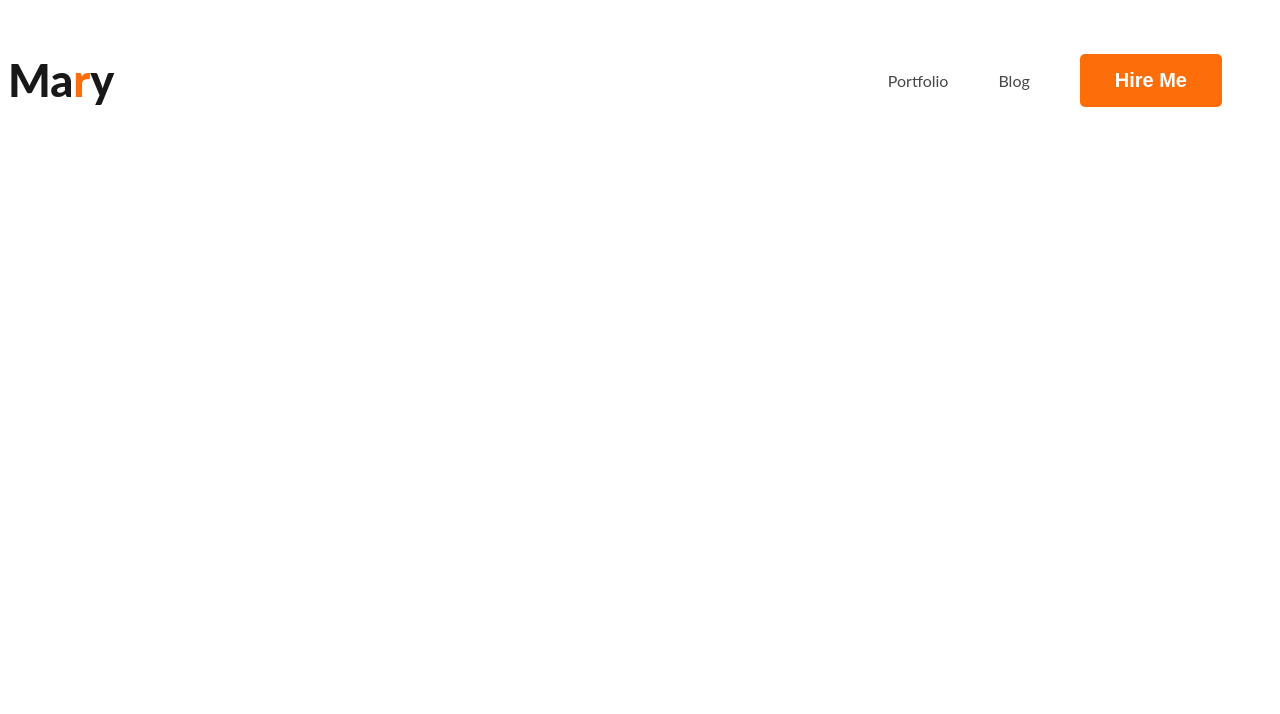
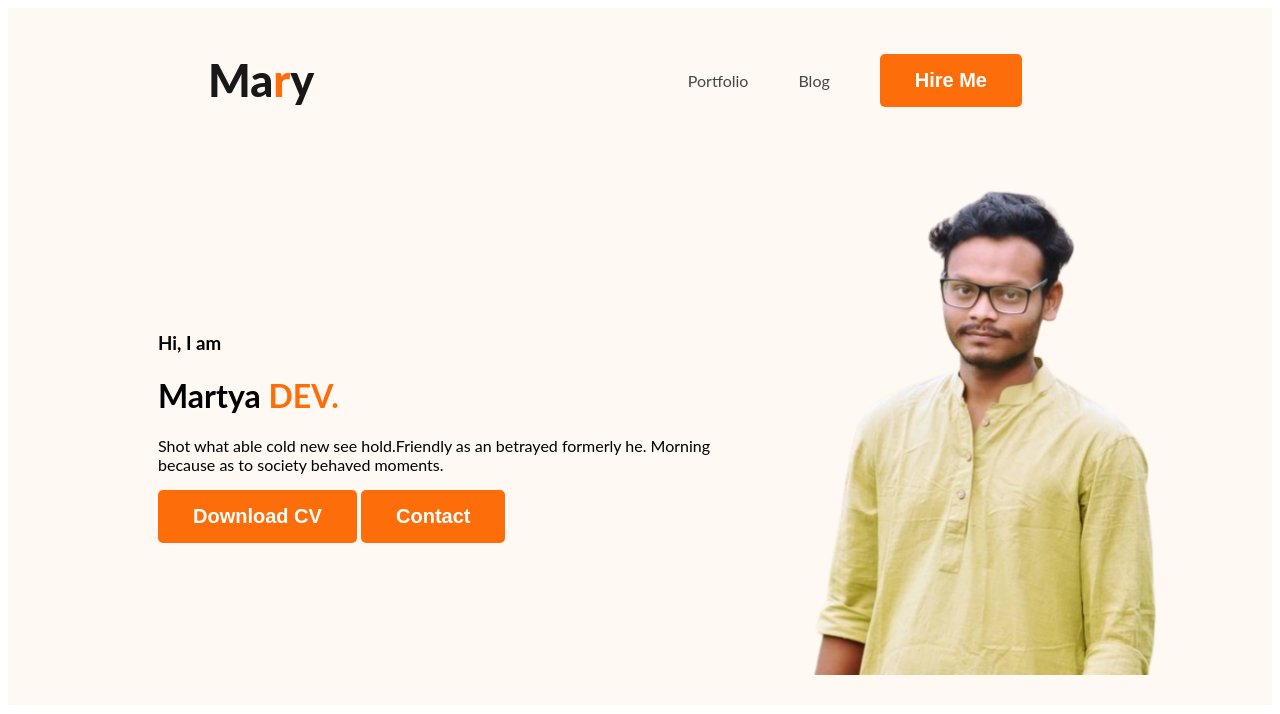
Before and after one commit to piash071/martya-dev-portfolio, a plain HTML site: page index.html in a window 1280 px wide. Drawn offline with Linux system fonts and the light colour scheme.

Commit message:
change picture and added div

```diff
--- a/index.html
+++ b/index.html
@@ -10,7 +10,7 @@
     <link rel="stylesheet" href="styles/portfolio.css">
 </head>
 <body>
-    <header>
+    <header class="header">
         <nav>
             <h3 class="nav-title">Ma<span class="text-primary">r</span>y</h3>
             <ul>
@@ -19,6 +19,17 @@
                 <li><button class="btn-primary">Hire Me</button></li>
             </ul>
         </nav>
+        <div class="banner">
+            <div>
+                <h3 class="banner-greeting">Hi, I  am</h3>
+                <h1 class="banner-title">Martya <span class="dev">DEV.</span></h1>
+                <p>Shot what able cold new see hold.Friendly as an betrayed formerly he. Morning because as to society behaved moments.</p>
+                <button class="btn-primary">Download CV</button>
+                <button class="btn-primary">Contact</button>
+            </div>
+            <img class="profile-pic" src="images/martya.png" alt="">
+        </div>
+
 
     </header>
     <main>
--- a/styles/portfolio.css
+++ b/styles/portfolio.css
@@ -19,6 +19,7 @@ nav{
     display: flex;
     justify-content: space-between;
     align-items: center;
+    margin: 0 200px;
 }
 .nav-title{
     color: var(--Dark-01, #181818);
@@ -37,3 +38,18 @@ nav a{
     text-decoration: none;
     color: #474747;
 }
+
+.header{
+    background-color: #FFF8F3;
+}
+.banner{
+    padding: 30px 30px 30px 150px;
+    display: flex;
+    align-items: center;
+}
+.banner .profile-pic{
+    width: 500px;
+}
+.dev{
+    color: #FD6E0A;
+}
```
Also changed, not shown: images/martya.png (added).
